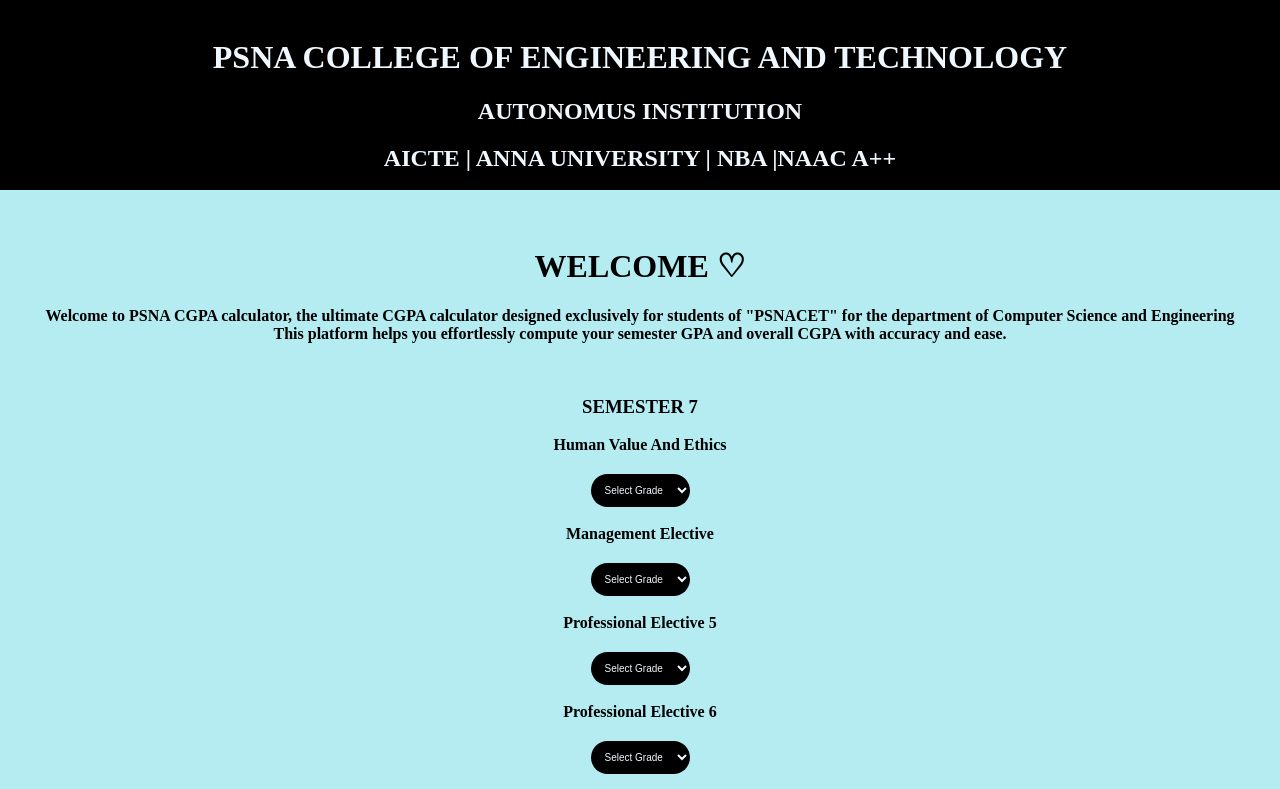
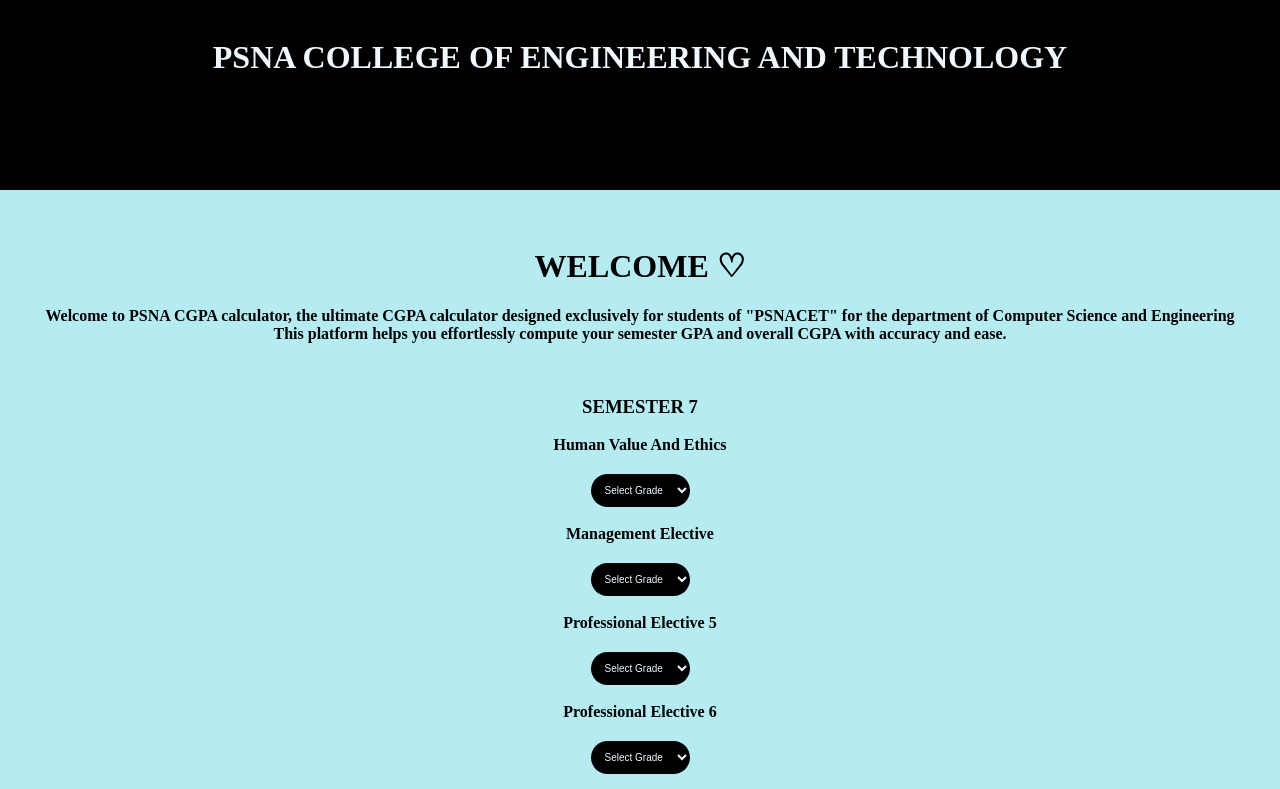
Before and after one commit to Arjhun03/gpa_calculator-sem4-1, a plain HTML site: page sem7.html in a window 1280 px wide. Shown: the top 789 px of the page. Drawn offline with Linux system fonts and the light colour scheme.

Commit message:
Update sem7.html

```diff
--- a/sem7.html
+++ b/sem7.html
@@ -21,8 +21,7 @@
              <div class="a">
                 <br />
              <h1>PSNA COLLEGE OF ENGINEERING AND TECHNOLOGY</h1>
-             <h2>AUTONOMUS INSTITUTION</h2>
-             <h2> AICTE | ANNA UNIVERSITY | NBA |NAAC A++</h2>
+
 
              </div>
              </div>
```
